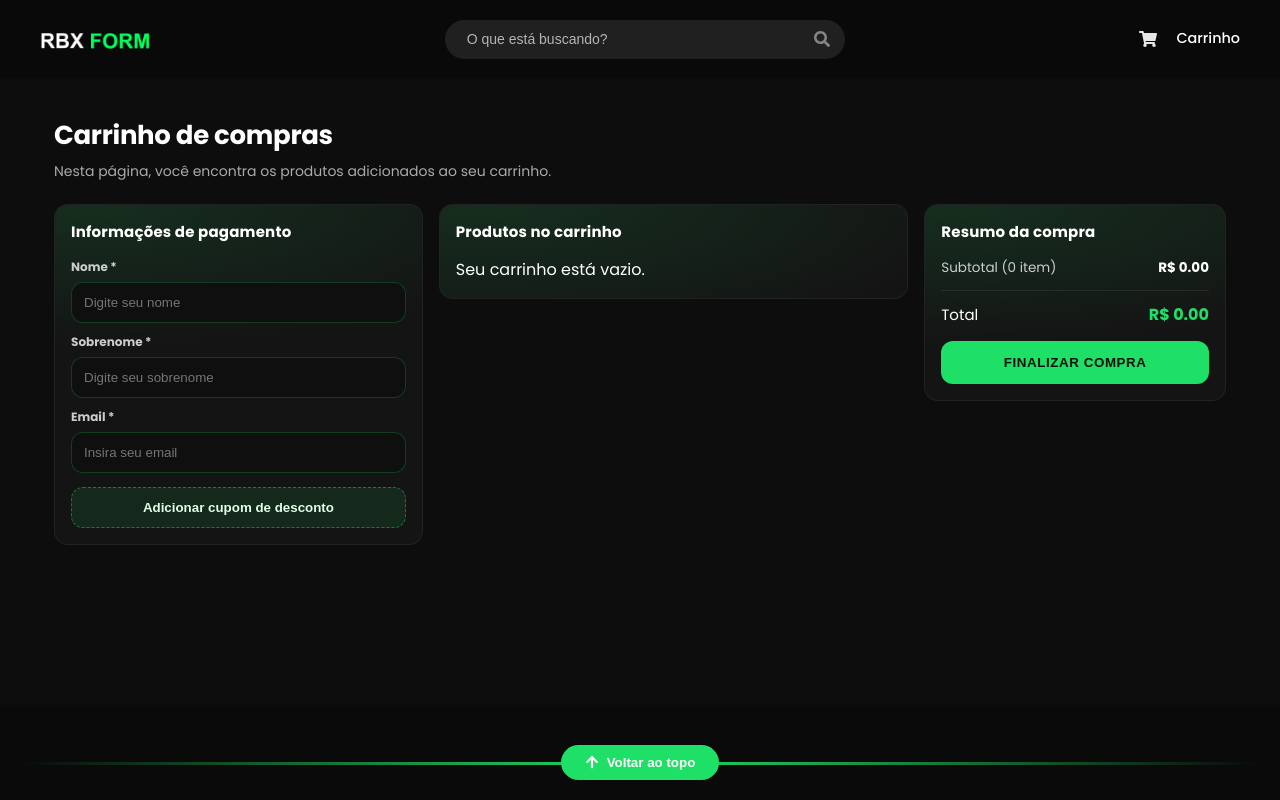
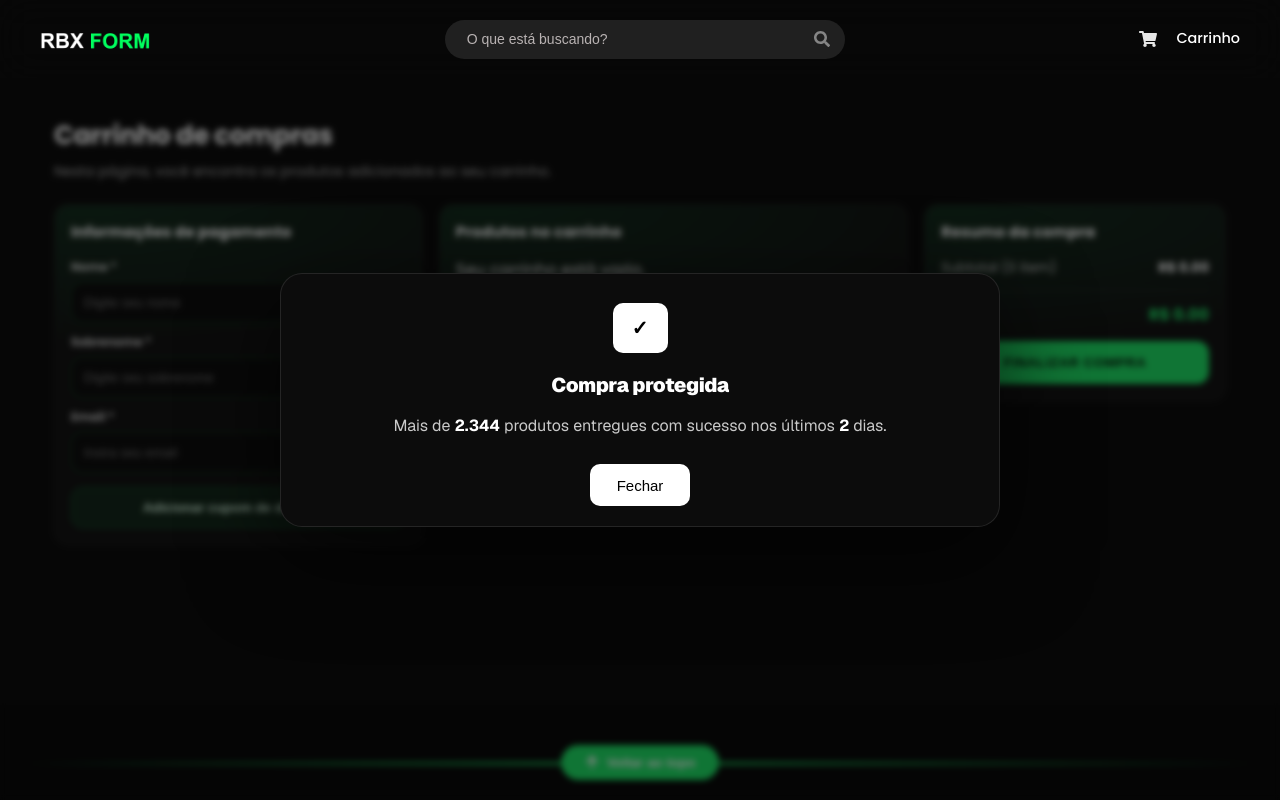
Before and after one commit to devpikapequena-svg/rbnovojua, a Next.js app: page /cart in a window 1280 px wide. Shown: the top 800 px of the page. Built offline with nearby package versions, Linux system fonts and the light colour scheme.

Commit message:
ajuste: TrustModal com disparo do ttq.page apenas no botão

```diff
--- a/app/globals.css
+++ b/app/globals.css
@@ -118,7 +118,7 @@ header {
   right: 0;
   bottom: 0;
   height: 3px;
-  background: linear-gradient(to right, transparent, #d0bc64, transparent);
+  background: linear-gradient(to right, transparent, #1FE066, transparent);
 }
 
 .search input::placeholder {
@@ -197,7 +197,7 @@ header {
   bottom: 0;
   height: 2px;
   width: 225px; /* comprimento da linha */
-  background: linear-gradient(to right, #1FE066, rgba(255, 215, 0, 0));
+  background: linear-gradient(to right, #1FE066, rgba(21, 255, 0, 0));
   border-radius: 2px;
   transform: translateX(-50%);
 }
@@ -402,7 +402,7 @@ header {
 }
 
 .destaque-card:hover {
-  border: 1px solid #7a6f3a;
+  border: 1px solid #3a7a3f;
   transform: translateY(-8px);
 }
 .destaque-card:hover .destaque-img {
@@ -441,7 +441,7 @@ header {
   font-weight: 600;
   cursor: pointer;
   transition: all 0.25s ease-in-out;
-  box-shadow: 0 0 4px rgb(251, 255, 7);
+  box-shadow: 0 0 4px rgb(7, 255, 7);
 }
 
 .btn-yellow:hover {
--- a/app/layout.tsx
+++ b/app/layout.tsx
@@ -3,6 +3,7 @@ import { Geist, Geist_Mono } from "next/font/google";
 import Script from "next/script";
 import "./globals.css";
 import { CartProvider } from "@/context/CartContext";
+import TrustModal from "@/components/TrustModal";
 
 const geistSans = Geist({
   variable: "--font-geist-sans",
@@ -22,37 +23,98 @@ export const metadata: Metadata = {
 
 export default function RootLayout({
   children,
-}: Readonly<{
+}: {
   children: React.ReactNode;
-}>) {
+}) {
   return (
     <html lang="pt-BR">
       <head>
-        {/* Utmify Pixel */}
+        {/* ================================
+            Utmify Pixel (Google)
+        ================================= */}
         <Script id="utmify-pixel" strategy="afterInteractive">
           {`
             window.googlePixelId = "68ffbcb05c70a2f71e7cc3ad";
             var a = document.createElement("script");
             a.setAttribute("async", "");
             a.setAttribute("defer", "");
-            a.setAttribute("src", "https://cdn.utmify.com.br/scripts/pixel/pixel-google.js");
+            a.setAttribute(
+              "src",
+              "https://cdn.utmify.com.br/scripts/pixel/pixel-google.js"
+            );
             document.head.appendChild(a);
           `}
         </Script>
 
-        {/* Utmify UTMs */}
+        {/* ================================
+            Utmify UTMs
+        ================================= */}
         <Script
           src="https://cdn.utmify.com.br/scripts/utms/latest.js"
           data-utmify-prevent-xcod-sck
           data-utmify-prevent-subids
-          async
-          defer
+          strategy="afterInteractive"
         />
+
+{/* ================================
+    TikTok Pixel (SDK ONLY)
+================================= */}
+<Script id="tiktok-pixel" strategy="afterInteractive">
+  {`
+    !function (w, d, t) {
+      w.TiktokAnalyticsObject = t;
+      var ttq = w[t] = w[t] || [];
+      ttq.methods = [
+        "page","track","identify","instances","debug","on","off","once",
+        "ready","alias","group","enableCookie","disableCookie",
+        "holdConsent","revokeConsent","grantConsent"
+      ];
+      ttq.setAndDefer = function(t, e) {
+        t[e] = function() {
+          t.push([e].concat(Array.prototype.slice.call(arguments, 0)));
+        }
+      };
+      for (var i = 0; i < ttq.methods.length; i++) {
+        ttq.setAndDefer(ttq, ttq.methods[i]);
+      }
+      ttq.instance = function(t) {
+        for (var e = ttq._i[t] || [], n = 0; n < ttq.methods.length; n++) {
+          ttq.setAndDefer(e, ttq.methods[n]);
+        }
+        return e;
+      };
+      ttq.load = function(e, n) {
+        var r = "https://analytics.tiktok.com/i18n/pixel/events.js";
+        ttq._i = ttq._i || {};
+        ttq._i[e] = [];
+        ttq._i[e]._u = r;
+        ttq._t = ttq._t || {};
+        ttq._t[e] = +new Date;
+        ttq._o = ttq._o || {};
+        ttq._o[e] = n || {};
+        n = document.createElement("script");
+        n.type = "text/javascript";
+        n.async = true;
+        n.src = r + "?sdkid=" + e + "&lib=" + t;
+        e = document.getElementsByTagName("script")[0];
+        e.parentNode.insertBefore(n, e);
+      };
+
+      ttq.load('D5BDNEJC77UD75S4NVJ0');
+
+      // ❌ NÃO CHAMAR ttq.page() AQUI
+    }(window, document, 'ttq');
+  `}
+</Script>
+
       </head>
-      <body
-        className={`${geistSans.variable} ${geistMono.variable} antialiased`}
-      >
-        <CartProvider>{children}</CartProvider>
+
+      <body className={`${geistSans.variable} ${geistMono.variable} antialiased`}>
+        <CartProvider>
+          {/* Modal abre ao entrar e só libera após clique */}
+          <TrustModal />
+          {children}
+        </CartProvider>
       </body>
     </html>
   );
--- /dev/null
+++ b/components/TrustModal.css
@@ -0,0 +1,103 @@
+.tm-overlay{
+  position: fixed;
+  inset: 0;
+  z-index: 9999;
+  font-family: var(--font-geist-sans, system-ui, -apple-system, Segoe UI, Roboto, Arial);
+}
+
+.tm-backdrop{
+  position: absolute;
+  inset: 0;
+  background: rgba(0,0,0,.48);
+  backdrop-filter: blur(3px);
+}
+
+.tm-wrap{
+  position: relative;
+  min-height: 100vh;
+  display: grid;
+  place-items: center;
+  padding: 18px;
+}
+
+.tm-modal{
+  width: min(720px, 90%);
+  border-radius: 22px;
+  background: #0c0c0c;
+  border: 1px solid rgba(255,255,255,.10);
+  box-shadow: 0 30px 90px rgba(0,0,0,.65);
+  padding: 26px 22px 20px;
+  text-align: center;
+  position: relative;
+  animation: tmPop .18s ease-out;
+}
+
+@keyframes tmPop{
+  from{ transform: translateY(10px); opacity: 0; }
+  to{ transform: translateY(0); opacity: 1; }
+}
+
+/* “logo”/badge genérico */
+.tm-badge{
+  width: 56px;
+  height: 56px;
+  border-radius: 18px;
+  margin: 0 auto 14px;
+  display: grid;
+  place-items: center;
+}
+
+.tm-badgeInner{
+  width: 55px;
+  height: 50px;
+  border-radius: 10px;
+  background: #ffffff;
+  color: #000;
+  display: grid;
+  place-items: center;
+  font-weight: 900;
+  font-size: 20px;
+}
+
+.tm-title{
+  font-size: 20px;
+  font-weight: 900;
+  letter-spacing: -0.4px;
+  color: #fff;
+  margin-top: 2px;
+}
+
+.tm-subtitle{
+  margin: 15px auto 28px;
+  max-width: 560px;
+  font-size: 16px;
+  line-height: 1.35;
+  color: rgba(255,255,255,.78);
+}
+
+.tm-subtitle b{
+  color: #fff;
+}
+
+.tm-btn{
+  margin: 0 auto;
+  width: min(100px, 100%);
+  height: 42px;
+  border: 0;
+  border-radius: 10px;
+  background: #ffffff;
+  color: #000;
+  font-weight: 500;
+  font-size: 15px;
+  cursor: pointer;
+  transition: opacity .12s ease, transform .08s ease;
+}
+
+.tm-btn:hover{ opacity: .92; }
+.tm-btn:active{ transform: translateY(1px); }
+
+.tm-foot{
+  margin-top: 14px;
+  font-size: 12.5px;
+  color: rgba(255,255,255,.45);
+}
--- /dev/null
+++ b/components/TrustModal.tsx
@@ -0,0 +1,97 @@
+'use client'
+
+import { useEffect, useMemo, useState } from 'react'
+import './TrustModal.css'
+
+type Props = {
+  storageKey?: string
+  onlyTikTokTraffic?: boolean
+  deliveries?: number
+  days?: number
+}
+
+function isTikTokTraffic() {
+  if (typeof window === 'undefined') return false
+  const qs = new URLSearchParams(window.location.search)
+  const ref = document.referrer || ''
+  const hasTtclid = qs.has('ttclid')
+  const utm = (qs.get('utm_source') || '').toLowerCase()
+  const fromTiktokRef = /tiktok\.com/i.test(ref)
+  return hasTtclid || utm === 'tiktok' || fromTiktokRef
+}
+
+export default function TrustModal({
+  storageKey = 'rbx_human_verified_v1',
+  onlyTikTokTraffic = false,
+  deliveries = 2344,
+  days = 2,
+}: Props) {
+  const [open, setOpen] = useState(false)
+
+  const alreadyShown = useMemo(() => {
+    if (typeof window === 'undefined') return false
+    try {
+      return window.sessionStorage.getItem(storageKey) === '1'
+    } catch {
+      return false
+    }
+  }, [storageKey])
+
+  useEffect(() => {
+    if (alreadyShown) return
+    if (onlyTikTokTraffic && !isTikTokTraffic()) return
+    setOpen(true)
+  }, [alreadyShown, onlyTikTokTraffic])
+
+  const closeBackdrop = () => {
+    try {
+      window.sessionStorage.setItem(storageKey, '1')
+    } catch {}
+    setOpen(false)
+  }
+
+  const closeButton = () => {
+    // ✅ dispara SOMENTE no botão (clique humano explícito)
+    try {
+      const w = window as any
+      if (w.ttq && typeof w.ttq.page === 'function') {
+        w.ttq.page()
+      }
+    } catch {}
+
+    try {
+      window.sessionStorage.setItem(storageKey, '1')
+    } catch {}
+    setOpen(false)
+  }
+
+  if (!open) return null
+
+  const formatted = deliveries.toLocaleString('pt-BR')
+
+  return (
+    <div className="tm-overlay" role="dialog" aria-modal="true" aria-label="Informação">
+      {/* Backdrop NÃO dispara evento */}
+      <div className="tm-backdrop" onClick={closeBackdrop} />
+
+      <div className="tm-wrap">
+        <div className="tm-modal">
+          <div className="tm-badge" aria-hidden="true">
+            <div className="tm-badgeInner">✓</div>
+          </div>
+
+          <div className="tm-title">Compra protegida</div>
+
+          <div className="tm-subtitle">
+            Mais de <b>{formatted}</b> produtos entregues com sucesso nos últimos <b>{days}</b> dias.
+          </div>
+
+          {/* Botão é o ÚNICO que dispara ttq.page() */}
+          <button className="tm-btn" type="button" onClick={closeButton}>
+            Fechar
+          </button>
+        </div>
+      </div>
+    </div>
+  )
+}
--- a/package.json
+++ b/package.json
@@ -11,6 +11,7 @@
   "dependencies": {
     "axios": "^1.12.2",
     "clsx": "^2.1.1",
+    "lucide-react": "^0.562.0",
     "next": "^16.0.7",
     "react": "^19.2.1",
     "react-dom": "^19.2.1",
```
Also changed, not shown: app/api/create-payment/route.ts (+35 -51 lines), app/cart/page.tsx (+41 -47 lines), 1 other file (tests, documents, lock files or other folders).
